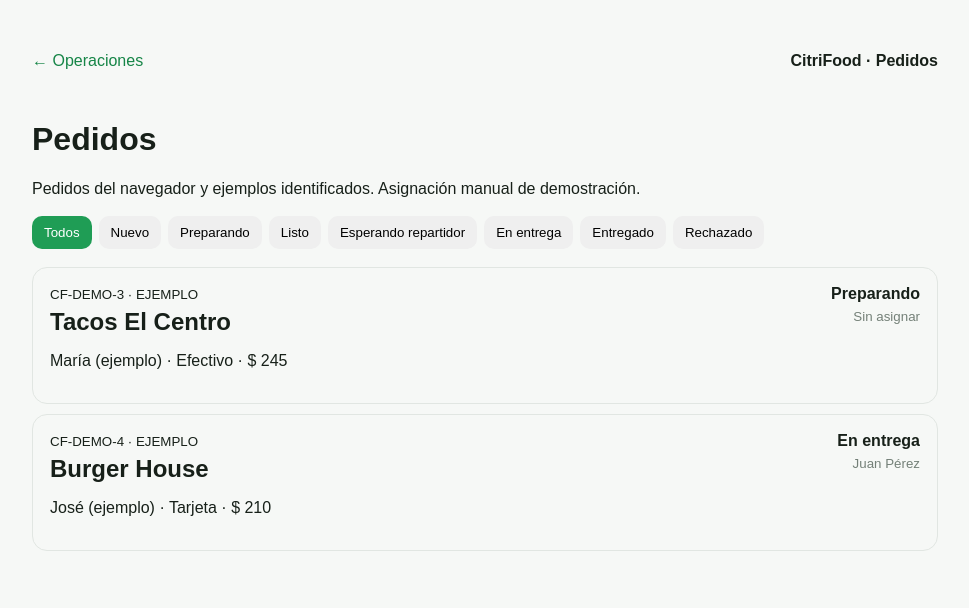
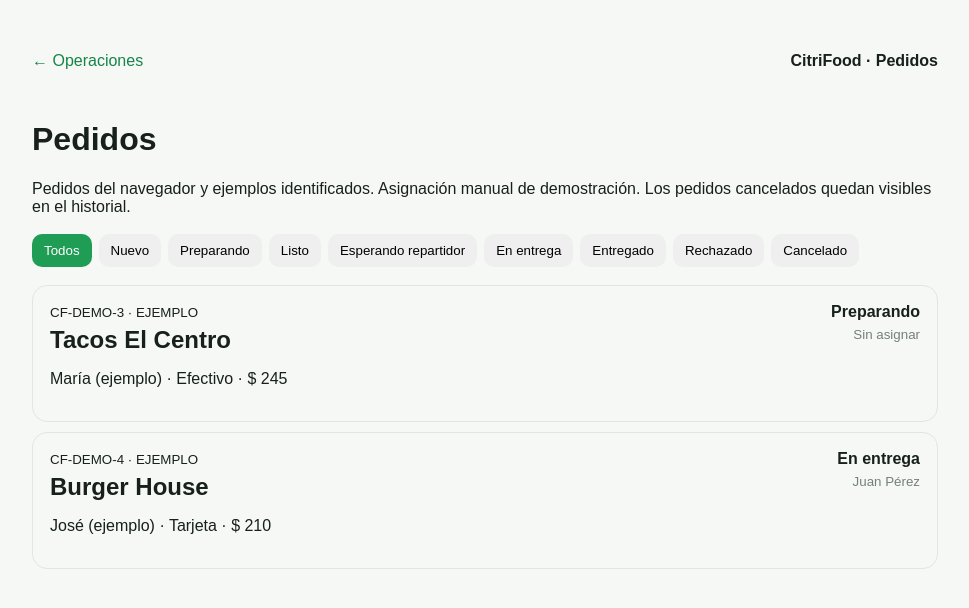
Before and after one commit to SAHA890822HNLLRL08/citrifood, a Next.js app: page /operaciones/pedidos in a window 1280 px wide. Shown: the top 608 px of the page, without its empty margins (155-1124 px from the left). Built offline with nearby package versions, Linux system fonts and the light colour scheme.

Commit message:
Expose cancelled customer orders in operations status filters

```diff
--- a/app/operaciones/pedidos/page.js
+++ b/app/operaciones/pedidos/page.js
@@ -3,13 +3,13 @@ import {useEffect,useState} from "react";
 import {loadMvp,subscribeOrders,updateOrder} from "../../../lib/mvp-store.js";
 import "./orders.css";
 const seed=[{id:"CF-DEMO-3",restaurant:"Tacos El Centro",customer:"María (ejemplo)",courier:"Sin asignar",status:"Preparando",payment:"Efectivo",total:245,demo:true},{id:"CF-DEMO-4",restaurant:"Burger House",customer:"José (ejemplo)",courier:"Juan Pérez",status:"En entrega",payment:"Tarjeta",total:210,demo:true}];
-const statuses=["Todos","Nuevo","Preparando","Listo","Esperando repartidor","En entrega","Entregado","Rechazado"];
+const statuses=["Todos","Nuevo","Preparando","Listo","Esperando repartidor","En entrega","Entregado","Rechazado","Cancelado"];
 export default function Pedidos(){
  const[filter,setFilter]=useState("Todos");
  const[actual,setActual]=useState([]);
  useEffect(()=>{const refresh=()=>setActual(loadMvp().orders);refresh();return subscribeOrders(refresh)},[]);
  const all=[...actual,...seed],rows=filter==="Todos"?all:all.filter(x=>x.status===filter);
- return <main className="ordersAdmin"><header><a href="/operaciones">← Operaciones</a><b>CitriFood · Pedidos</b></header><h1>Pedidos</h1><p>Pedidos del navegador y ejemplos identificados. Asignación manual de demostración.</p>
+ return <main className="ordersAdmin"><header><a href="/operaciones">← Operaciones</a><b>CitriFood · Pedidos</b></header><h1>Pedidos</h1><p>Pedidos del navegador y ejemplos identificados. Asignación manual de demostración. Los pedidos cancelados quedan visibles en el historial.</p>
  <div className="filters">{statuses.map(x=><button className={filter===x?"on":""} onClick={()=>setFilter(x)} key={x}>{x}</button>)}</div>
  <section>{rows.length===0&&<p>No hay pedidos con este estado.</p>}{rows.map(x=><article key={x.id}><div><small>{x.id}{x.id.startsWith("CF-DEMO-")?" · EJEMPLO":""}</small><h2>{x.restaurant}</h2><p>{x.customer} · {x.paymentMethod||x.payment} · $ {x.total}</p></div><div><strong>{x.status}</strong><small>{x.courier||"Sin asignar"}</small>{!x.id.startsWith("CF-DEMO-")&&["Listo","Esperando repartidor"].includes(x.status)&&<button type="button" onClick={()=>updateOrder(x.id,{status:"En entrega",courier:"Juan Pérez (demo)"})}>Asignar a Juan (demo)</button>}</div></article>)}</section></main>
 }
```
